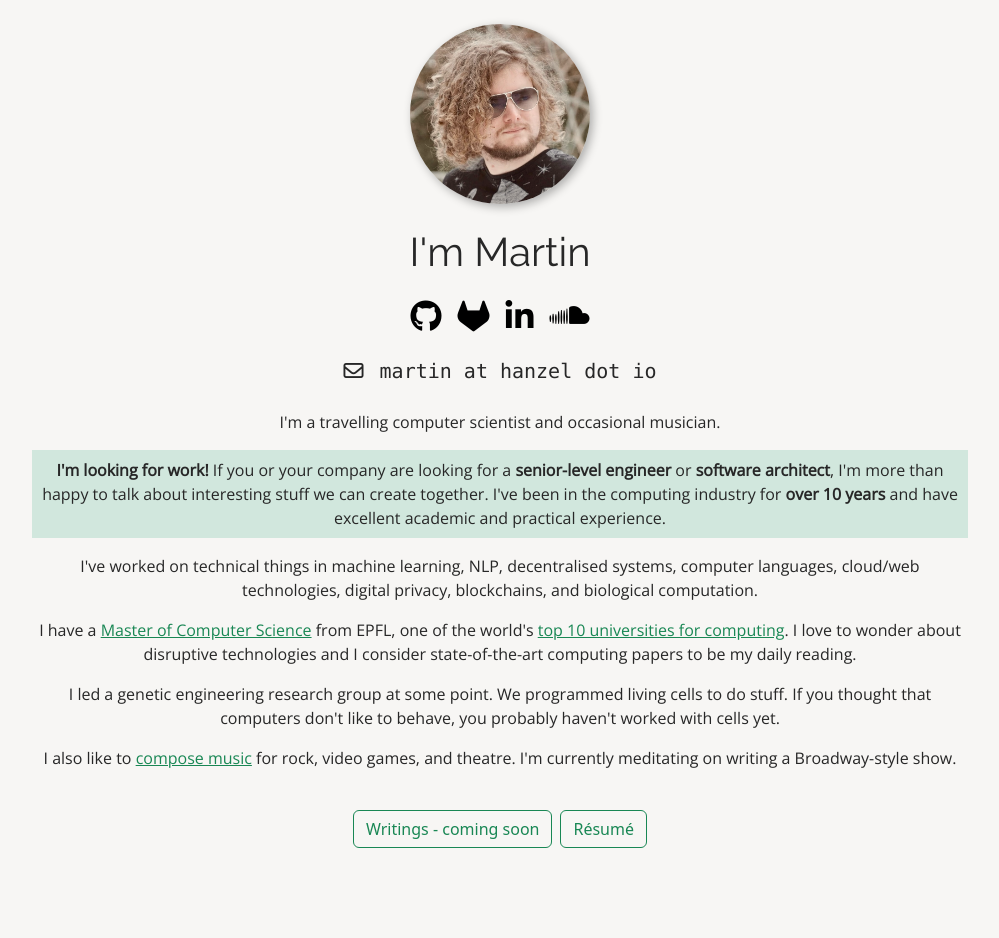
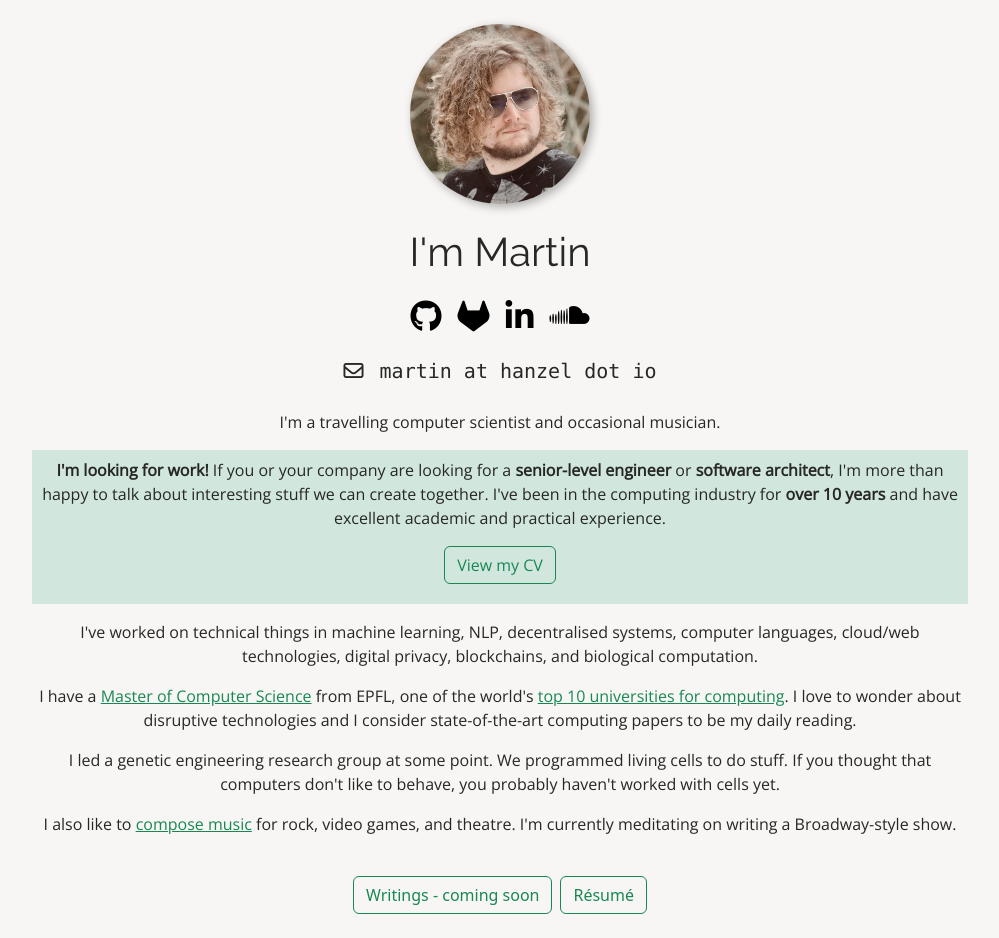
Before and after one commit to arthanzel/personal-site, a Next.js app: page / in a window 1280 px wide. Shown: the whole page, without its empty margins (140-1139 px from the left). Before the commit the page ends 872 px from the top, so only its background shows below. Built offline with nearby package versions, Linux system fonts and the light colour scheme.

Commit message:
Add CV button to index

```diff
--- a/pages/index.tsx
+++ b/pages/index.tsx
@@ -34,7 +34,10 @@ export default function IndexPage() {
                 <p>
                     I'm a travelling computer scientist and occasional musician.
                 </p>
-                <p className="bg-primary-subtle p-2"><strong>I'm looking for work!</strong> If you or your company are looking for a <strong>senior-level engineer</strong> or <strong>software architect</strong>, I'm more than happy to talk about interesting stuff we can create together. I've been in the computing industry for <strong>over 10 years</strong> and have excellent academic and practical experience.</p>
+                <div className="bg-primary-subtle p-2 pb-1 mb-3">
+                    <p><strong>I'm looking for work!</strong> If you or your company are looking for a <strong>senior-level engineer</strong> or <strong>software architect</strong>, I'm more than happy to talk about interesting stuff we can create together. I've been in the computing industry for <strong>over 10 years</strong> and have excellent academic and practical experience.</p>
+                    <p><Link className="btn btn-outline-primary" href="/cv">View my CV</Link></p>
+                </div>
                 <p>
                     I've worked on technical things in machine learning, NLP, decentralised systems, computer languages,
                     cloud/web technologies, digital privacy, blockchains, and biological computation.
```
